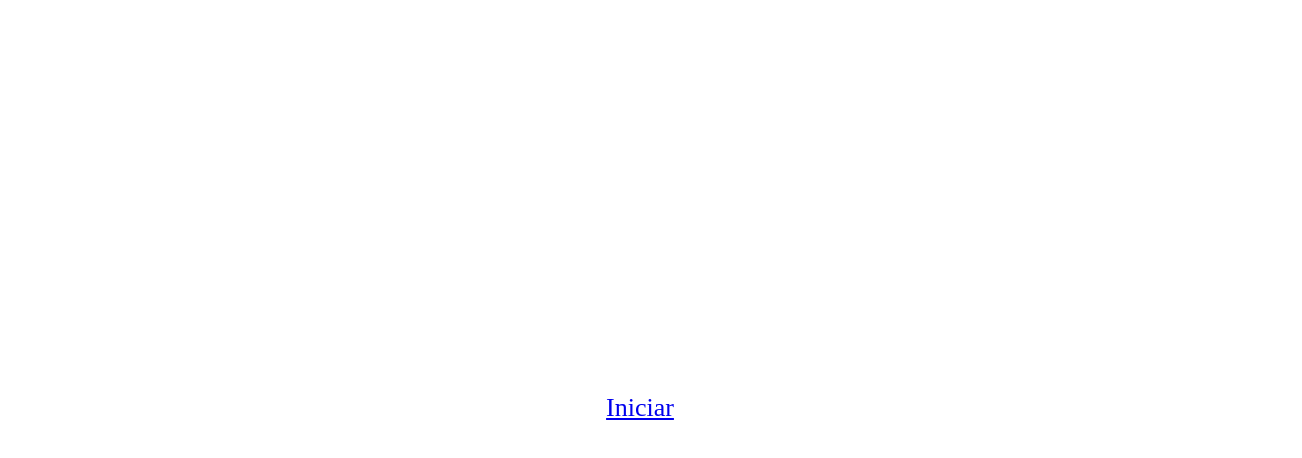
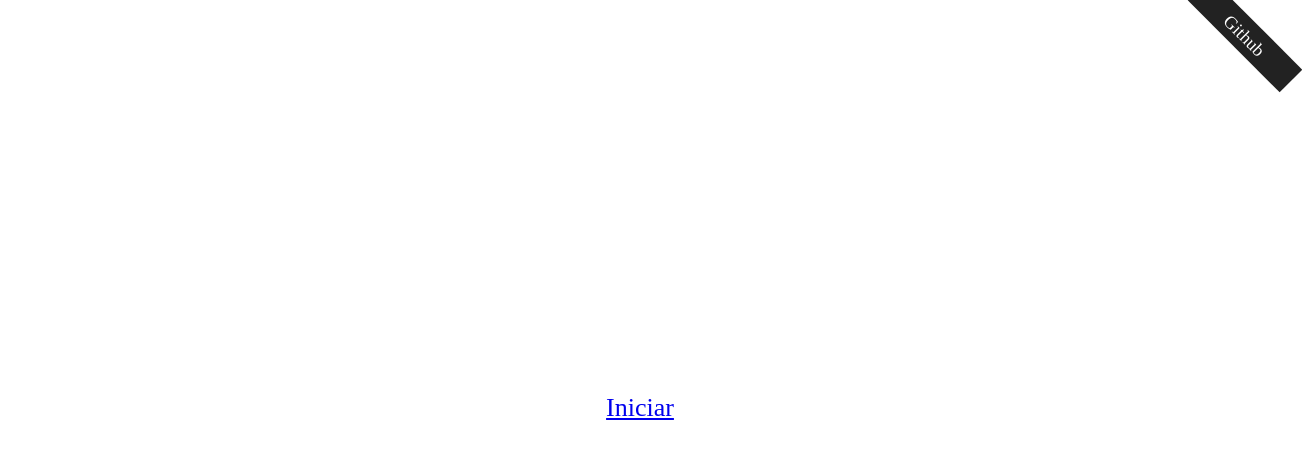
Before and after one commit to huogerac/css-box-model-explicado, a plain HTML site: page index.html in a window 1280 px wide. Shown: the whole page, 1302 px wide, since content can reach past the window. Drawn offline with Linux system fonts and the light colour scheme.

Commit message:
Coloca referencia para o codigo fonte

```diff
--- a/index.html
+++ b/index.html
@@ -9,6 +9,13 @@
   </head>
   <body>
     <div class="full-screen center">
+      <span class="sticker"
+        ><a
+          href="https://github.com/huogerac/css-box-model-explicado"
+          target="blank"
+          >Github</a
+        ></span
+      >
       <a href="index0.html">Iniciar</a>
     </div>
   </body>
--- a/style.css
+++ b/style.css
@@ -1,3 +1,7 @@
+body {
+  overflow: hidden; /* Hide scrollbars */
+}
+
 .rodape {
   position: fixed;
   bottom: 10px;
@@ -14,3 +18,20 @@
   line-height: 100vh;
   font-size: 26px;
 }
+
+.sticker {
+  background-color: #222222;
+  line-height: 30px;
+  transform: rotate(45deg);
+  position: absolute;
+  top: 19px;
+  right: -30px;
+  width: 130px;
+  text-align: center;
+}
+
+.sticker a {
+  color: #fff;
+  font-size: 18px;
+  text-decoration: none;
+}
```
Also changed, not shown: index6.html (+1 -1 lines).
